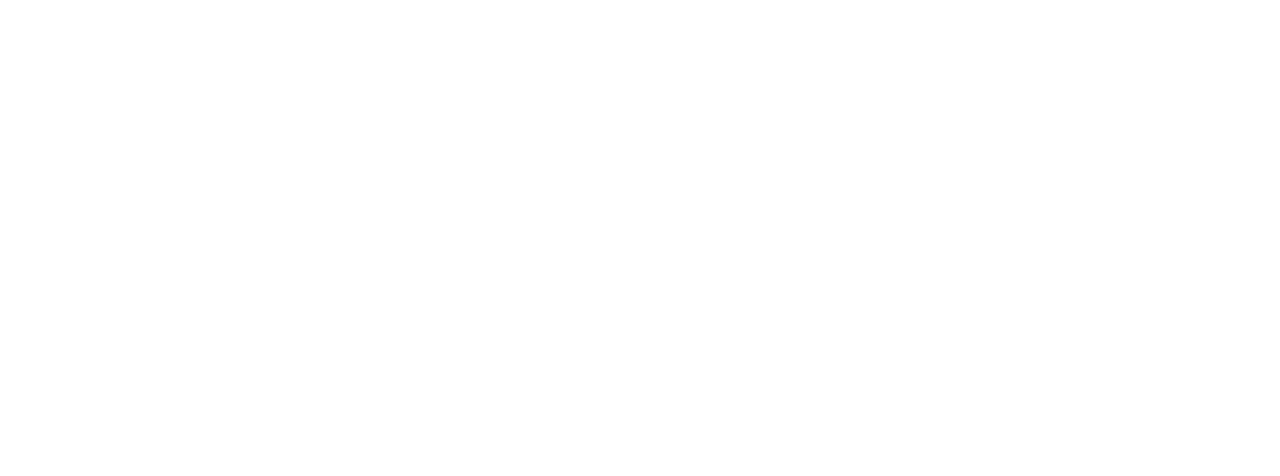
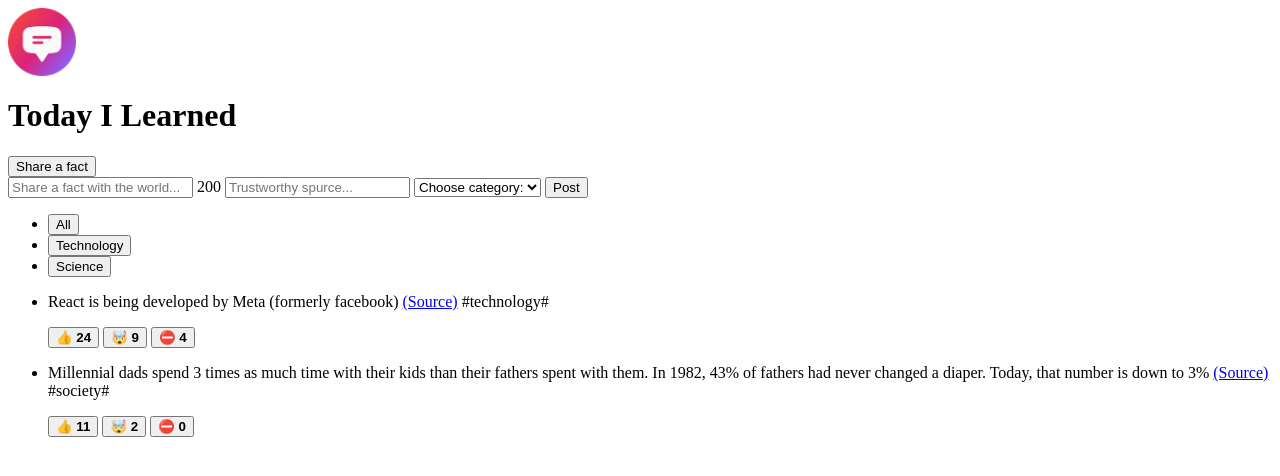
Before and after one commit to urielsmp128/Interesting-Facts-App, a plain HTML site: page index.html in a window 1280 px wide. Drawn offline with Linux system fonts and the light colour scheme.

Commit message:
Initializing html project structure

```diff
--- a/index.html
+++ b/index.html
@@ -2,9 +2,75 @@
 <head>
     <meta charset="UTF-8">
     <meta name="viewport" content="width=device-width, initial-scale=1.0">
-    <title>Document</title>
+    <title>Today I Learned!</title>
 </head>
 <body>
+    <header>
+        <img src="logo.png" height="68" width="68" alt="Today I Learned Logo" />
+        <h1>Today I Learned</h1>
+        <button>Share a fact</button>
+      </header>
 
+      <form>
+        <input type="text" placeholder="Share a fact with the world..." />
+        <span>200</span>
+        <input type="text" placeholder="Trustworthy spurce..." />
+        <select>
+          <option value="">Choose category:</option>
+          <option value="technology">Technology</option>
+          <option value="science">Science</option>
+          <option value="finance">Finance</option>
+        </select>
+        <button>Post</button>
+      </form>
+
+      <main>
+        <aside>
+          <ul>
+            <li><button>All</button></li>
+            <li>
+              <button>Technology</button>
+            </li>
+            <li>
+              <button>Science</button>
+            </li>
+          </ul>
+        </aside>
+
+        <section>
+          <ul>
+            <li>
+              <p>
+                React is being developed by Meta (formerly facebook)
+                <a href="https://opensource.fb.com/" target="_blank">(Source)</a>
+                <span>#technology#</span>
+              </p>
+              <div>
+                <button>👍 <strong>24</strong></button>
+                <button>🤯 <strong>9</strong></button>
+                <button>⛔️ <strong>4</strong></button>
+              </div>
+            </li>
+            <li>
+              <p>
+                Millennial dads spend 3 times as much time with their kids than
+                their fathers spent with them. In 1982, 43% of fathers had never
+                changed a diaper. Today, that number is down to 3%
+                <a
+                  href="https://www.mother.ly/parenting/millennial-dads-spend-more-time-with-their-kids"
+                  target="_blank"
+                  >(Source)</a
+                >
+                <span>#society#</span>
+              </p>
+              <div>
+                <button>👍 <strong>11</strong></button>
+                <button>🤯 <strong>2</strong></button>
+                <button>⛔️ <strong>0</strong></button>
+              </div>
+            </li>
+          </ul>
+        </section>
+      </main>
 </body>
 </html>
```
